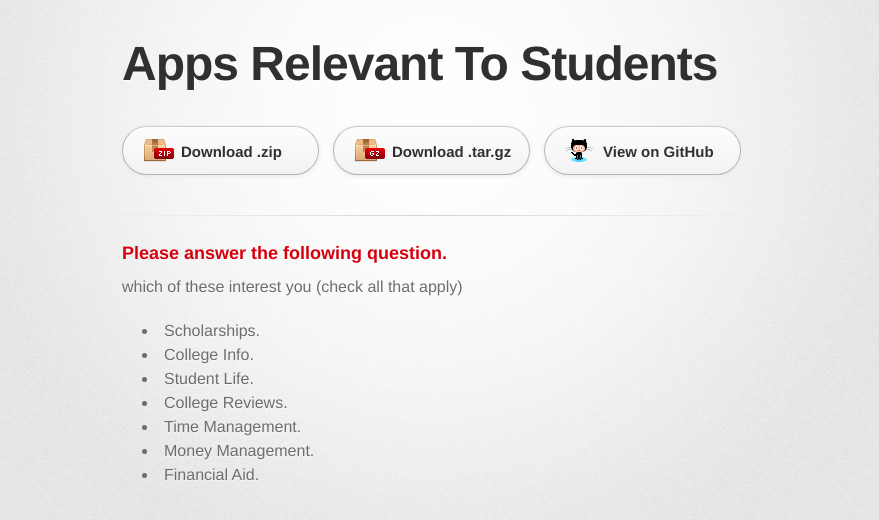
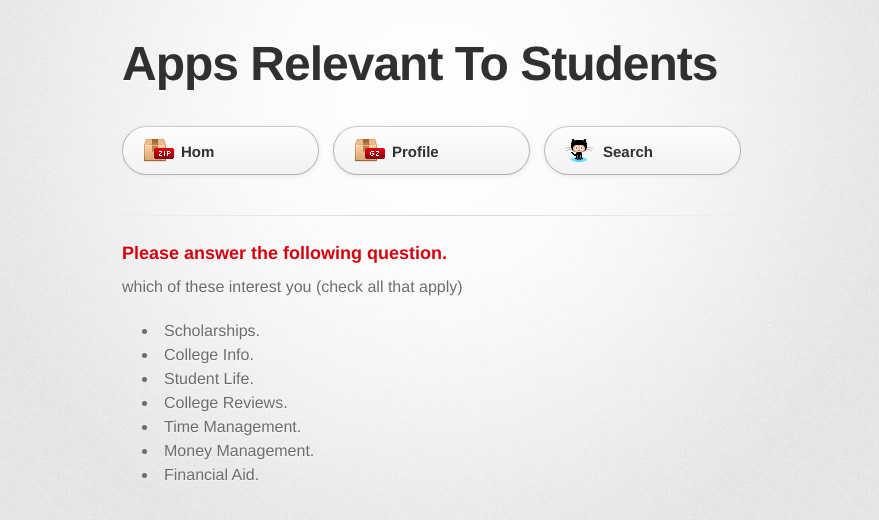
Before and after one commit to DontaJ95/A.R.T.S.1, a plain HTML site: page index.html in a window 1280 px wide. Shown: the whole page, without its empty margins (208-1087 px from the left). Drawn offline with Linux system fonts and the light colour scheme; a web font is replaced by a local one.

Commit message:
Update index.html

```diff
--- a/index.html
+++ b/index.html
@@ -23,9 +23,9 @@
         </header>
 
         <section id="downloads" class="clearfix">
-          <a href="https://github.com/DontaJ95/A.R.T.S.1/zipball/master" id="download-zip" class="button"><span>Download .zip</span></a>
-          <a href="https://github.com/DontaJ95/A.R.T.S.1/tarball/master" id="download-tar-gz" class="button"><span>Download .tar.gz</span></a>
-          <a href="https://github.com/DontaJ95/A.R.T.S.1" id="view-on-github" class="button"><span>View on GitHub</span></a>
+          <a href="https://github.com/DontaJ95/A.R.T.S.1/zipball/master" id="download-zip" class="button"><span>Hom</span></a>
+          <a href="https://github.com/DontaJ95/A.R.T.S.1/tarball/master" id="download-tar-gz" class="button"><span>Profile</span></a>
+          <a href="https://github.com/DontaJ95/A.R.T.S.1" id="view-on-github" class="button"><span>Search</span></a>
         </section>
 
         <hr>
```
